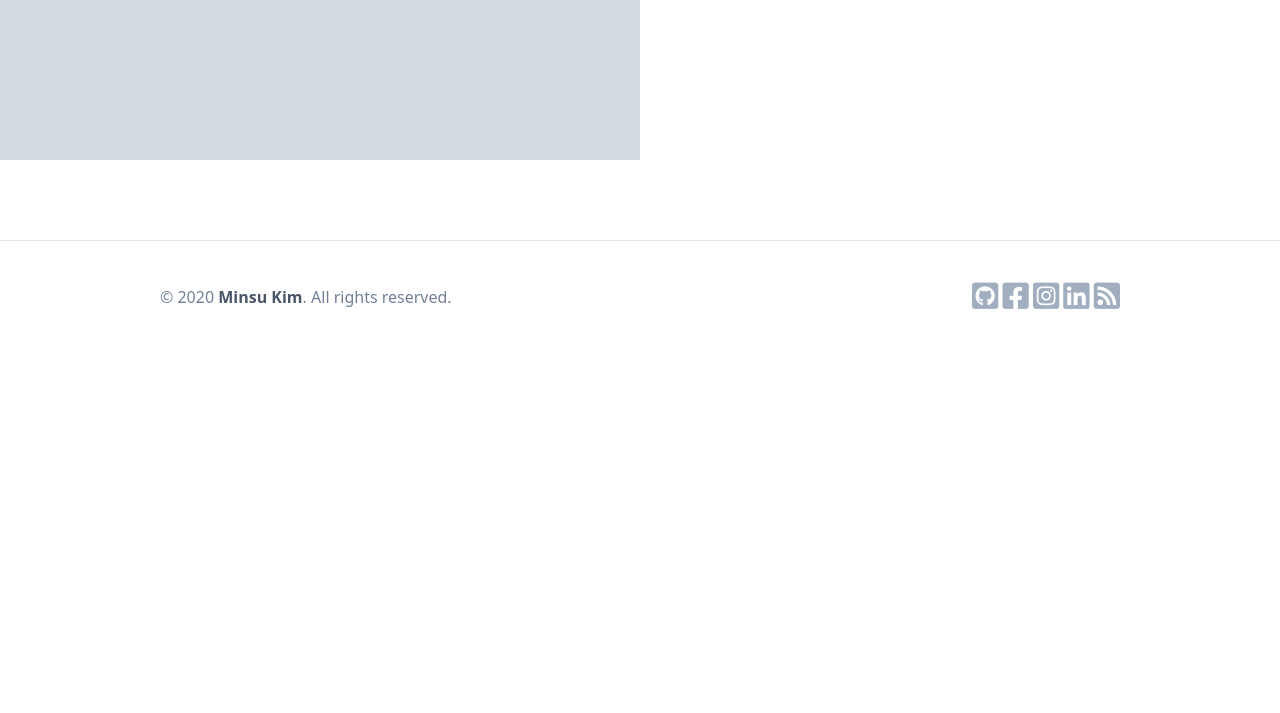
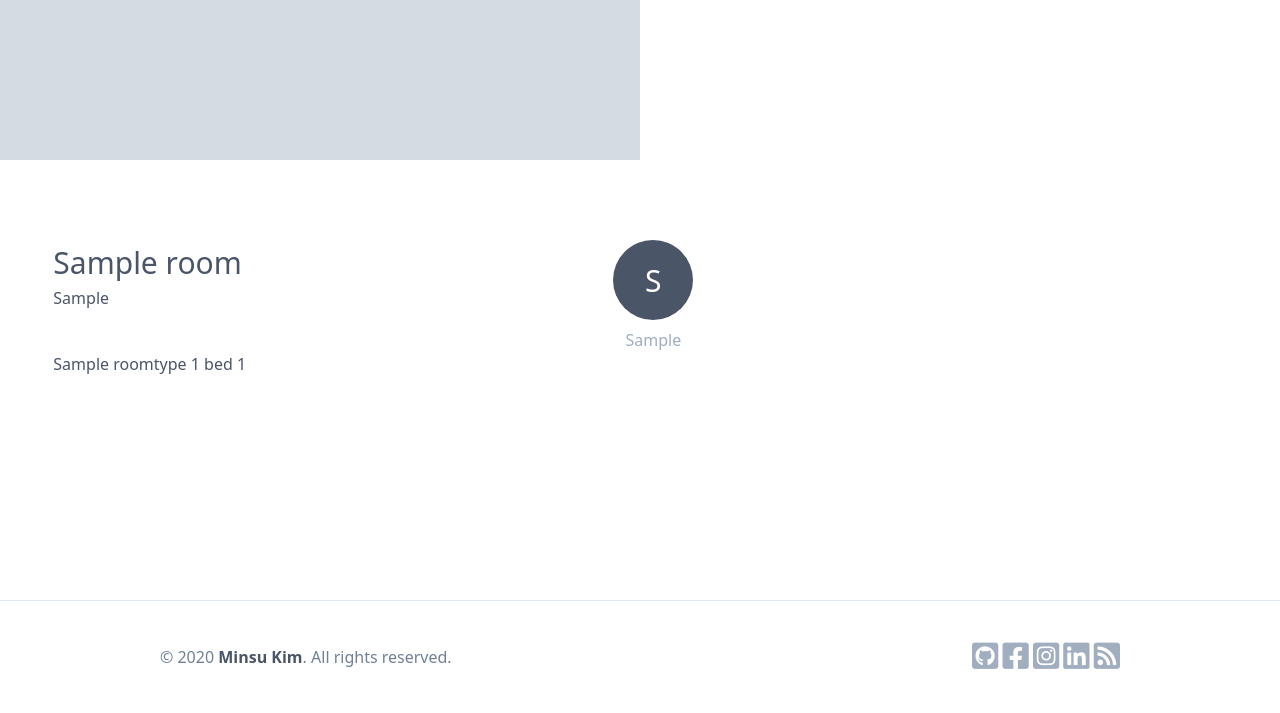
Before and after one commit to alstn2468/django-airbnb-clone, a Django app: page /rooms/1 in a window 1280 px wide. Shown: the part 516-1229 px from the top of the page. Before the commit the page ends 825 px from the top, so only its background shows below. Run offline with Django 3.2, Linux system fonts and the light colour scheme; tables that the repository leaves empty hold one stand-in row (values such as "Sample post"); grey boxes marked "Sample" are stand-in pictures; style sheets or scripts are compiled from the project's sources; parts of the project's set-up code (start-up, migrations or seed data) failed here and were passed over; some libraries are stand-ins or nearby versions.

Commit message:
#301 Add get_beds method at user model, styling romm detail tempalte

```diff
--- a/rooms/models.py
+++ b/rooms/models.py
@@ -184,3 +184,8 @@ class Room(AbstractTimeStamp):
     def get_next_four_photos(self):
         photos = self.photos.all()[1:5]
         return photos
+
+    def get_beds(self):
+        if self.beds == 1:
+            return "1 bed"
+        return f"{self.beds} beds"
--- a/templates/rooms/room_detail.html
+++ b/templates/rooms/room_detail.html
@@ -13,5 +13,25 @@
         {% endfor %}
     </div>
 </div>
+<div class="container mx-auto flex justify-around pb-56">
+    <div class="w-1/2">
+        <div class="flex justify-between">
+            <div>
+                <h4 class="text-3xl font-medium mb-px">{{ room.name }}</h4>
+                <span class="text-gray-700 font-light">{{ room.city }}</span>
+            </div>
+            <a href="{{ room.host.get_absolute_url }}" class="flex flex-col items-center">
+                {% include "mixins/user_avatar.html" with user=room.host %}
+                <span class="mt-2 text-gray-500">{{ room.host.first_name }}</span>
+            </a>
+        </div>
+        <div class="flex">
+            {{ room.room_type }}
+            {{ room.get_beds }}
+            {{ room.bedrooms }}
+        </div>
+    </div>
+    <div class="w-1/3"></div>
+</div>
 
 {% endblock content %}
```
Also changed, not shown: rooms/tests/test_models.py (+15 -1 lines).
